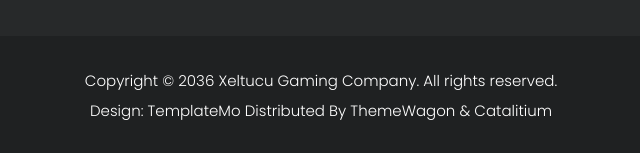
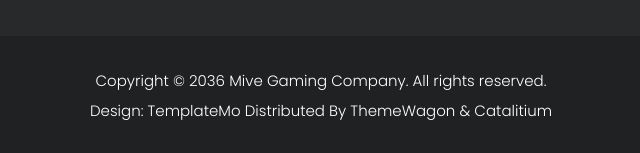
Before and after one commit to Catalitium/XeltucuGaming, a plain HTML site: page profile.html in a window 1280 px wide. Shown: the part 1537-1690 px from the top of the page, 319-959 px from the left. Drawn offline with nearby package versions, Linux system fonts and the light colour scheme.

```diff
--- a/profile.html
+++ b/profile.html
@@ -234,7 +234,7 @@
     <div class="container">
       <div class="row">
         <div class="col-lg-12">
-          <p>Copyright © 2036 <a href="#">Xeltucu Gaming</a> Company. All rights reserved.
+          <p>Copyright © 2036 <a href="#">Mive Gaming</a> Company. All rights reserved.
 
           <br>Design: <a href="https://templatemo.com" target="_blank" title="free CSS templates">TemplateMo</a> Distributed By <a href="https://themewagon.com" target="_blank" >ThemeWagon & Catalitium</a>
         </div>
```
Also changed, not shown: index.html (+2 -2 lines), assets/images/logo.png (added).
